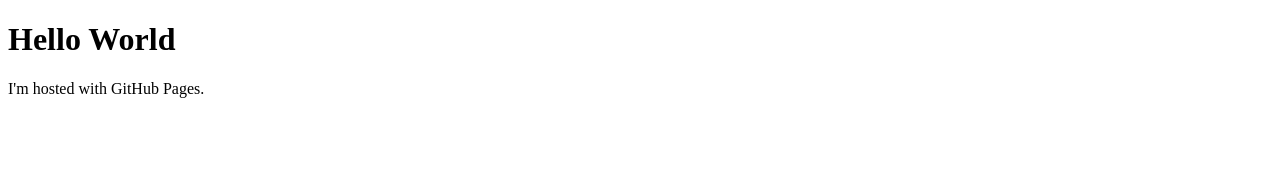
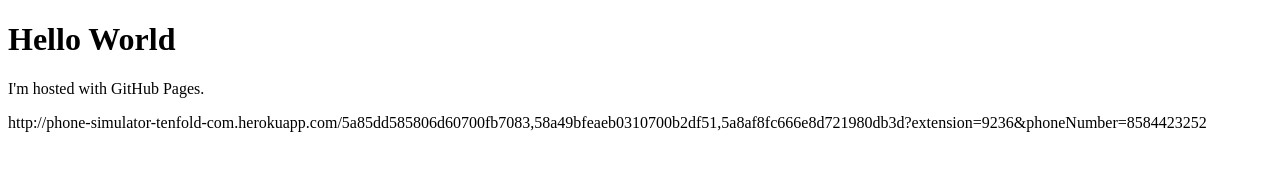
Before and after one commit to jchan-tf/jchan-tf.github.io, a plain HTML site: page index.html in a window 1280 px wide. Drawn offline with Linux system fonts and the light colour scheme.

Commit message:
testing long string

```diff
--- a/index.html
+++ b/index.html
@@ -3,6 +3,7 @@
 <body>
 <h1>Hello World</h1>
 <p>I'm hosted with GitHub Pages.</p>
+<p>http://phone-simulator-tenfold-com.herokuapp.com/5a85dd585806d60700fb7083,58a49bfeaeb0310700b2df51,5a8af8fc666e8d721980db3d?extension=9236&phoneNumber=8584423252</p>
 
 <!-- Start of HubSpot Embed Code -->
   <script type="text/javascript" id="hs-script-loader" async defer src="//js.hs-scripts.com/2732053.js"></script>
```
